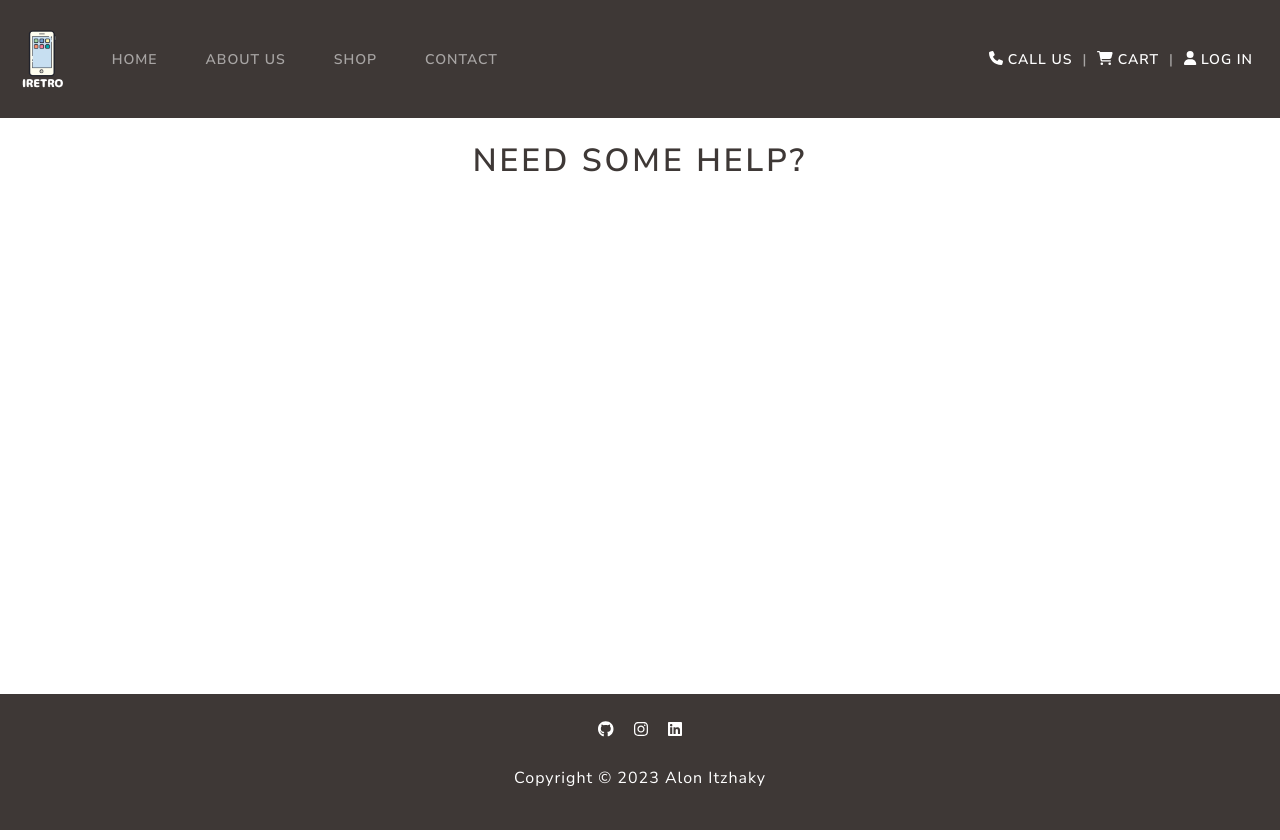
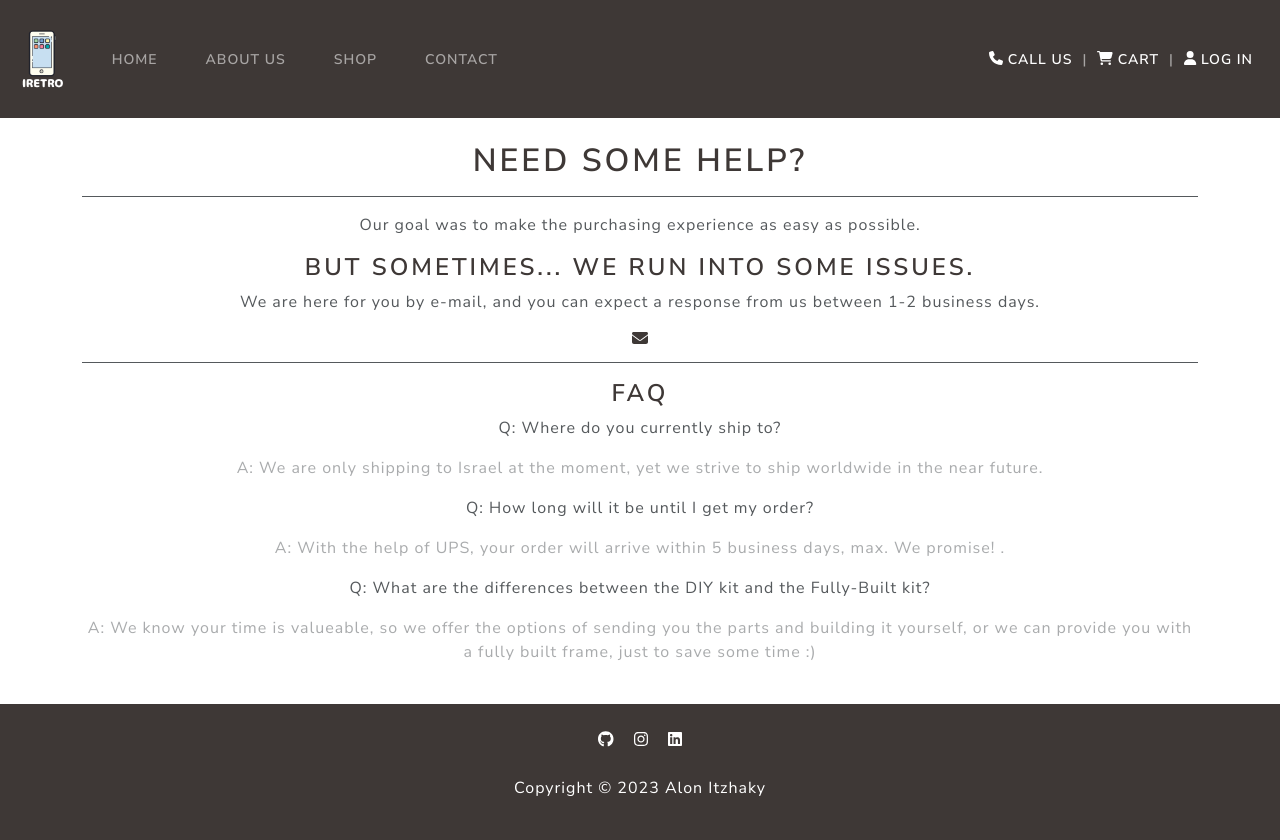
Before and after one commit to alonitzhaky/iretro, a React (Create React App) app in the folder code/frontend/app/: page /contact in a window 1280 px wide. Built offline with nearby package versions, Linux system fonts and the light colour scheme.

Commit message:
Additions to design

```diff
--- a/code/frontend/app/src/components/ContactUs/ContactUs.tsx
+++ b/code/frontend/app/src/components/ContactUs/ContactUs.tsx
@@ -1,11 +1,45 @@
-import React from 'react'
+import { faEnvelope } from '@fortawesome/free-solid-svg-icons';
+import { FontAwesomeIcon } from '@fortawesome/react-fontawesome';
+import React, { useState, useEffect } from 'react'
 
 const ContactUs = () => {
-    const iretroBrown = "rgb(62,56,54)"
+    const iretroBrown = "rgb(62,56,54)";
+    const [showHR, setShowHR] = useState(false)
+    useEffect(() => {
+        setTimeout(() => {
+            setShowHR(true);
+        }, 1920); // delays appearance of <hr> element after all info has loaded.
+    }, []);
+
     return (
         <div>
-            <head><link rel="stylesheet" href="https://cdnjs.cloudflare.com/ajax/libs/animate.css/4.1.1/animate.min.css"/></head>
+            <head><link rel="stylesheet" href="https://cdnjs.cloudflare.com/ajax/libs/animate.css/4.1.1/animate.min.css" /></head>
             <h1 className="animate__animated animate__bounceIn" style={{ textAlign: "center", color: iretroBrown }}>Need some help?</h1>
+            {showHR && <hr className="animate__animated animate__fadeInUp" />}
+            <div className='animate__animated animate__fadeInUp'>
+                <p style={{ textAlign: "center" }}>Our goal was to make the purchasing experience as easy as possible.</p>
+                <h3 style={{ textAlign: "center", color: iretroBrown }}>But sometimes... We run into some issues.</h3>
+                <p style={{ textAlign: "center" }}>We are here for you by e-mail, and you can expect a response from us between 1-2 business days.
+                </p>
+                <a className='d-flex justify-content-center' href="mailto:alon.itzhaky@gmail.com" target="_blank" style={{color: iretroBrown}}>
+                <FontAwesomeIcon icon={faEnvelope}/>
+                </a>
+                {showHR && <hr className="animate__animated animate__fadeInUp" />}
+                <h3 style={{ textAlign: "center", color: iretroBrown }}>FAQ </h3>
+                <p style={{ textAlign: "center" }}>Q: Where do you currently ship to?</p>
+                <p style={{ textAlign: "center", opacity: "0.5" }}>A: We are only shipping to Israel at the moment,
+                    yet we strive to ship worldwide in the near future.</p>
+                <p style={{ textAlign: "center" }}>Q: How long will it be until I get my order?</p>
+                <p style={{ textAlign: "center", opacity: "0.5" }}>A: With the help of UPS, your order will arrive within 5 business days, max.
+                We promise! .</p>
+                <p style={{ textAlign: "center" }}>Q: What are the differences between the DIY kit and the Fully-Built kit?</p>
+                <p style={{ textAlign: "center", opacity: "0.5" }}>A: We know your time is valueable, so we offer the options of sending you the parts and building it yourself,
+                or we can provide you with a fully built frame, just to save some time {":)"}</p>
+
+
+
+            </div>
+
         </div>
     )
 }
```
